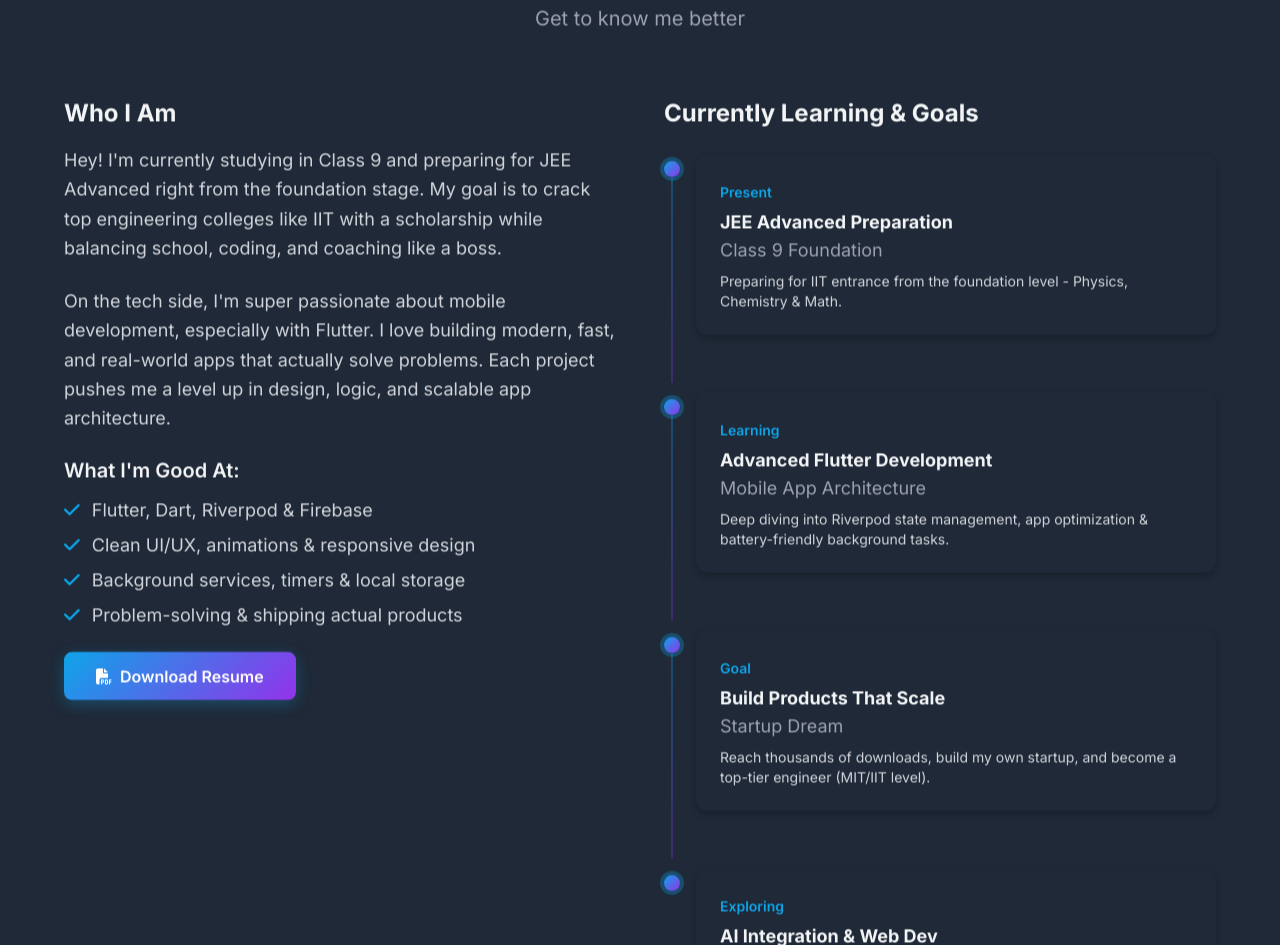
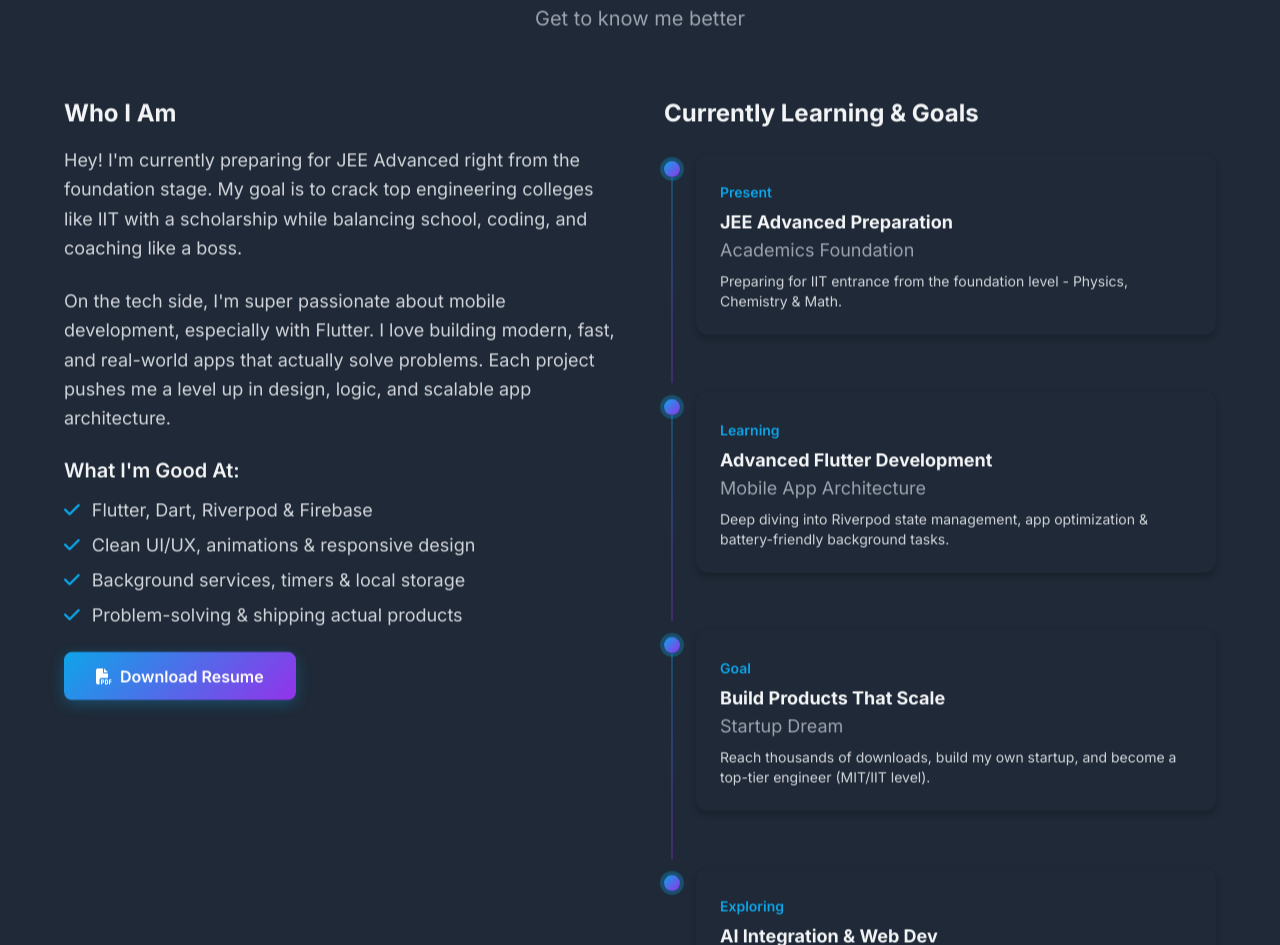
Before and after one commit to imadityacoder/imadityacoder.github.io, a plain HTML site: page index.html in a window 1280 px wide. Shown: the part 944-1889 px from the top of the page. Drawn offline with nearby package versions, Linux system fonts and the light colour scheme.

Commit message:
Update bio and education details in index.html

```diff
--- a/index.html
+++ b/index.html
@@ -194,7 +194,7 @@
             <div class="reveal-element">
                 <h3 class="text-2xl font-bold mb-4">Who I Am</h3>
                 <p class="text-gray-600 dark:text-gray-300 mb-6 leading-relaxed">
-                    Hey! I'm currently studying in Class 9 and preparing for JEE Advanced right from the foundation
+                    Hey! I'm currently preparing for JEE Advanced right from the foundation
                     stage.
                     My goal is to crack top engineering colleges like IIT with a scholarship while balancing school,
                     coding, and coaching like a boss.
@@ -244,7 +244,7 @@
                         <div class="timeline-content">
                             <span class="text-sm text-primary-500 font-semibold">Present</span>
                             <h4 class="text-lg font-bold mt-1">JEE Advanced Preparation</h4>
-                            <p class="text-gray-600 dark:text-gray-400">Class 9 Foundation</p>
+                            <p class="text-gray-600 dark:text-gray-400">Academics Foundation</p>
                             <p class="text-gray-600 dark:text-gray-300 text-sm mt-2">Preparing for IIT entrance from
                                 the foundation level - Physics, Chemistry & Math.</p>
                         </div>
```
